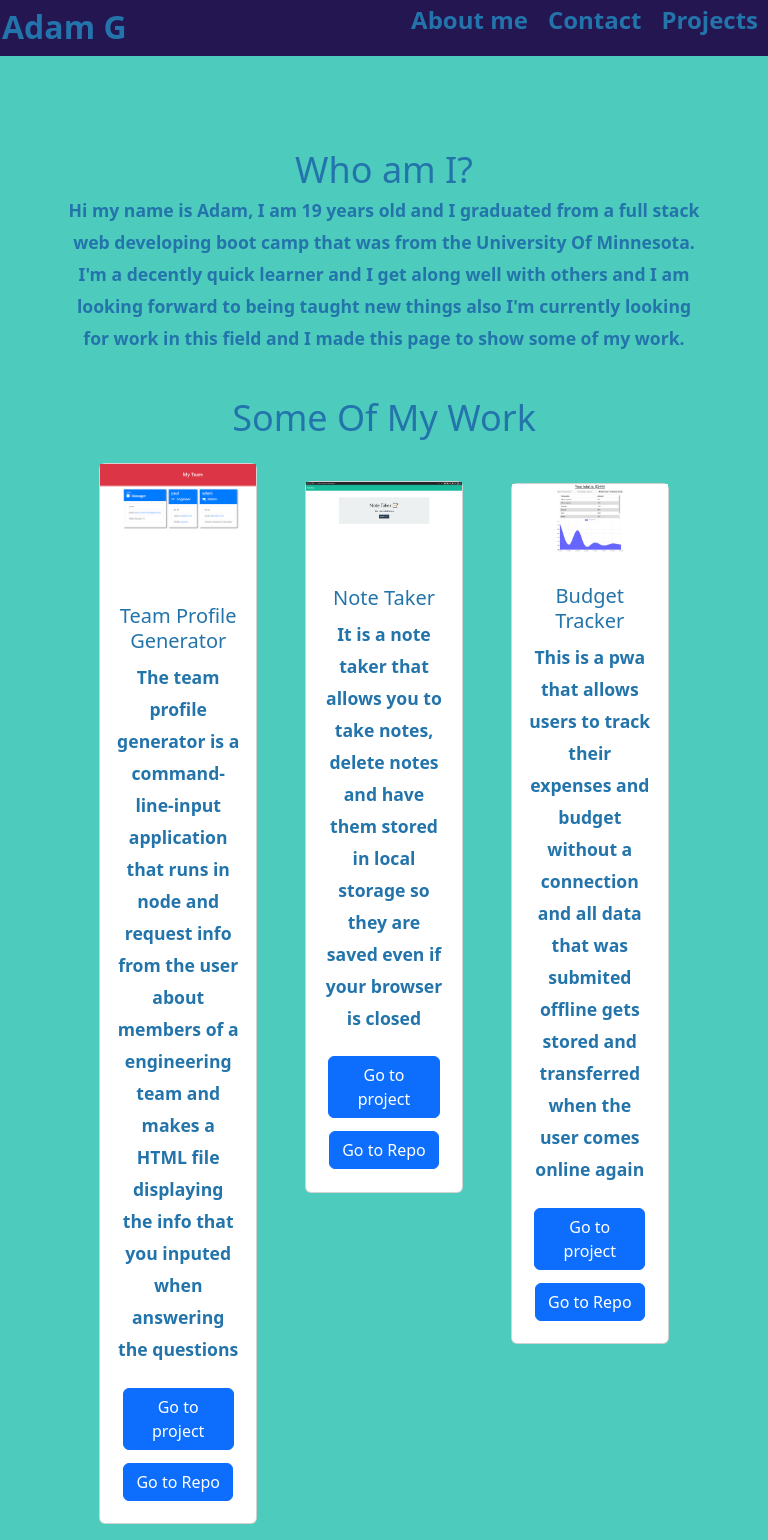
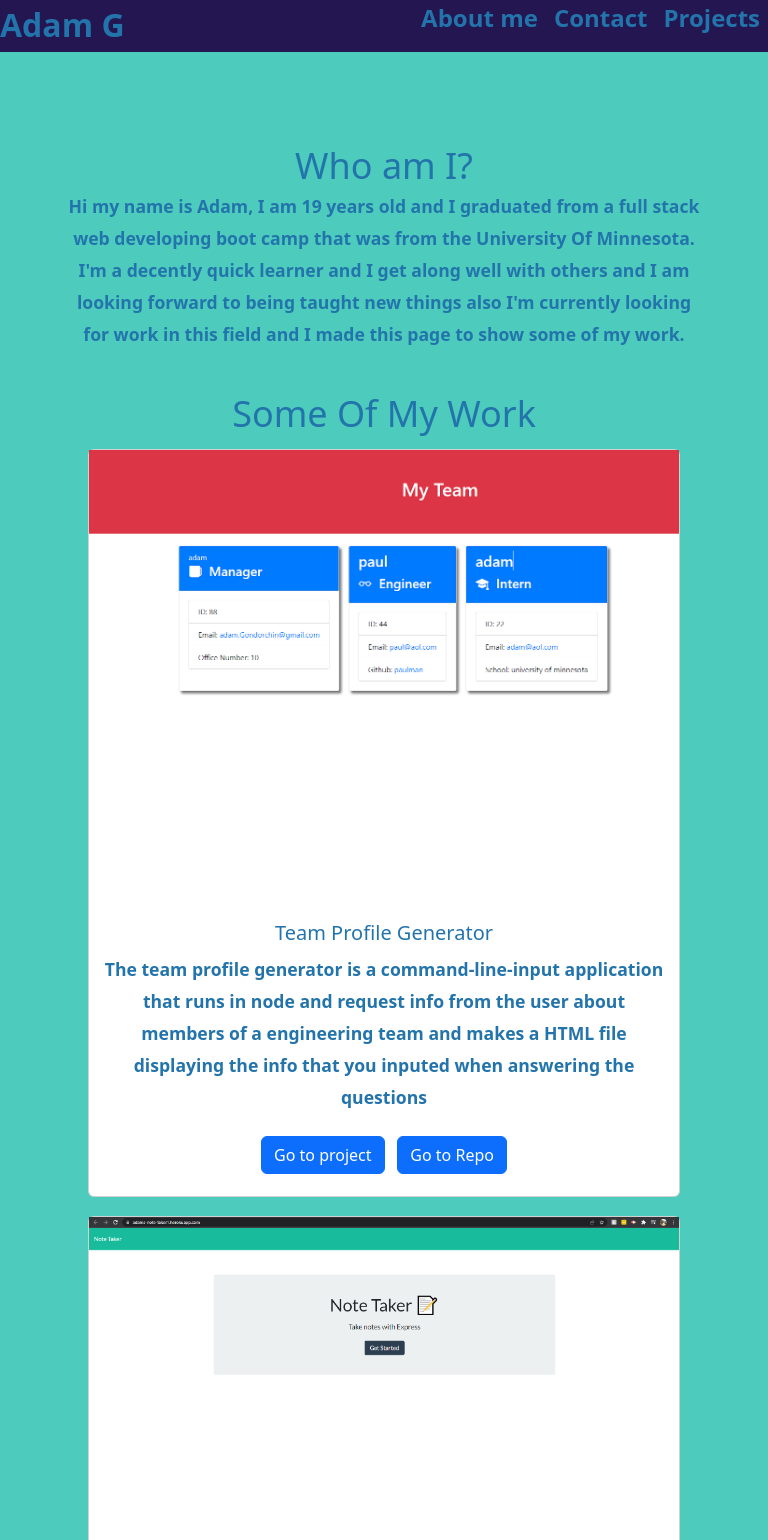
Before and after one commit to adamcg123/personal-portfolio, a React (Create React App) app: page / in a window 768 px wide. Shown: the top 1540 px of the page. Built offline with nearby package versions, Linux system fonts and the light colour scheme.

Commit message:
added some media queries to make more mobile friendly

```diff
--- a/src/index.css
+++ b/src/index.css
@@ -1,3 +1,13 @@
+* {
+  margin: 0;
+  padding: 0;
+  border: 0;
+  outline: 0;
+  box-sizing: border-box;
+  list-style: none;
+  text-decoration: none;
+}
+
 main {
 	margin: 0 auto;
 	max-width: 90%;
@@ -12,17 +22,6 @@ color: #2374ab;
   font-weight: 600;
   line-height: 1.5;
   font-size: 1.5rem;
-
-}
-
-* {
-  margin: 0;
-  padding: 0;
-  border: 0;
-  outline: 0;
-  box-sizing: border-box;
-  list-style: none;
-  text-decoration: none;
 }
 
 :root {
@@ -35,17 +34,15 @@ color: #2374ab;
   --container-width-md: 86%;
   --container-width-ms: 90%;
 
-
   --spacing-one: calc(1rem * 0.5);
   --spacing-two: calc(1rem);
   --spacing-five: calc(2.5rem);
-
-
 }
 
 html, body {
   scroll-behavior: smooth;
   min-height: 100%;
+
 }
 
 h1,
@@ -104,11 +101,13 @@ a:hover {
 header {
   background: var(--color-primary);
 justify-content: space-between;
+width: 100%;
 }
 
 header a {
   color: var(--light);
   float: right;
+
 }
 
 button {
@@ -135,10 +134,6 @@ button[disabled] {
 img {
   max-width: 100%;
 }
-
-
-
-
 
 input {
   font-size: 1rem;
@@ -202,9 +197,7 @@ a {
 	border-radius: 5px;
 	color: var(--primary);
 	font-weight: 600;
-	padding: 2px 4px;
-	margin-left: -2px;
-	margin-right: -2px;
+
 
 }
 
@@ -233,5 +226,17 @@ a {
 
 #contact h1 {
 
-  margin-bottom: 1rem;
+
 }
+
+@media screen and (max-width:1200px) and (min-width:480px) {
+    .card {
+      display: block;
+      width: auto;
+      margin: 1.2rem;
+    }
+    header a {
+      min-height: 1rem;
+      display: inline-block;
+    }
+}
```
